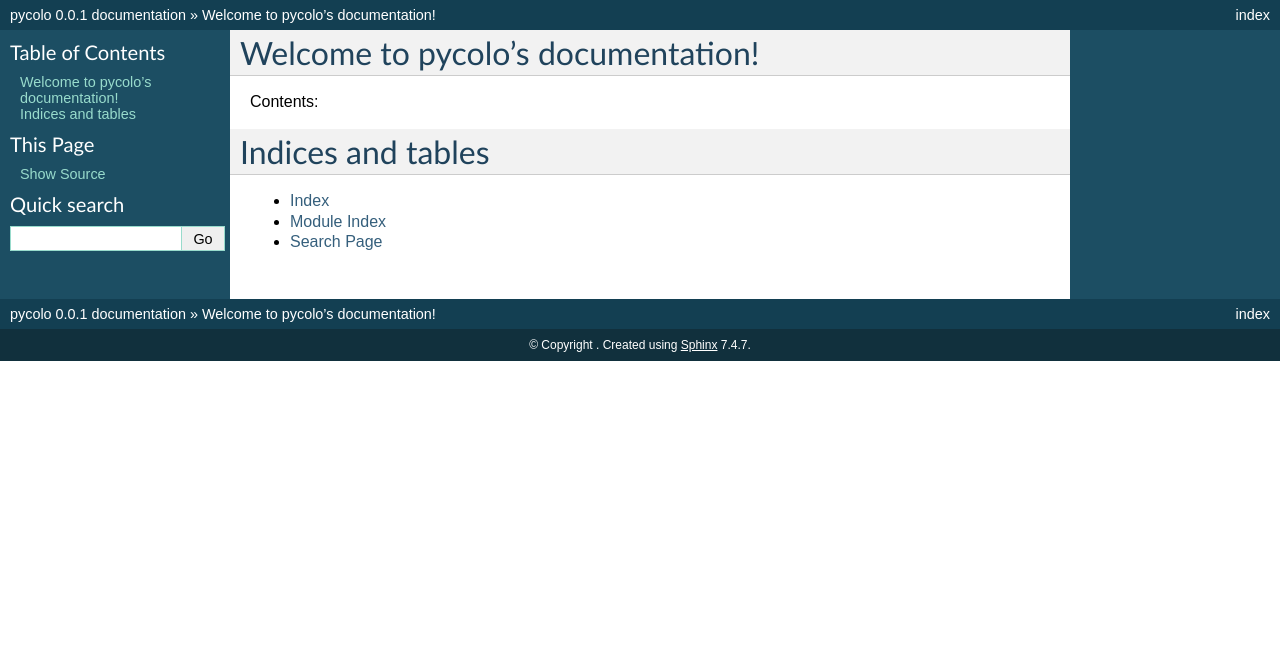
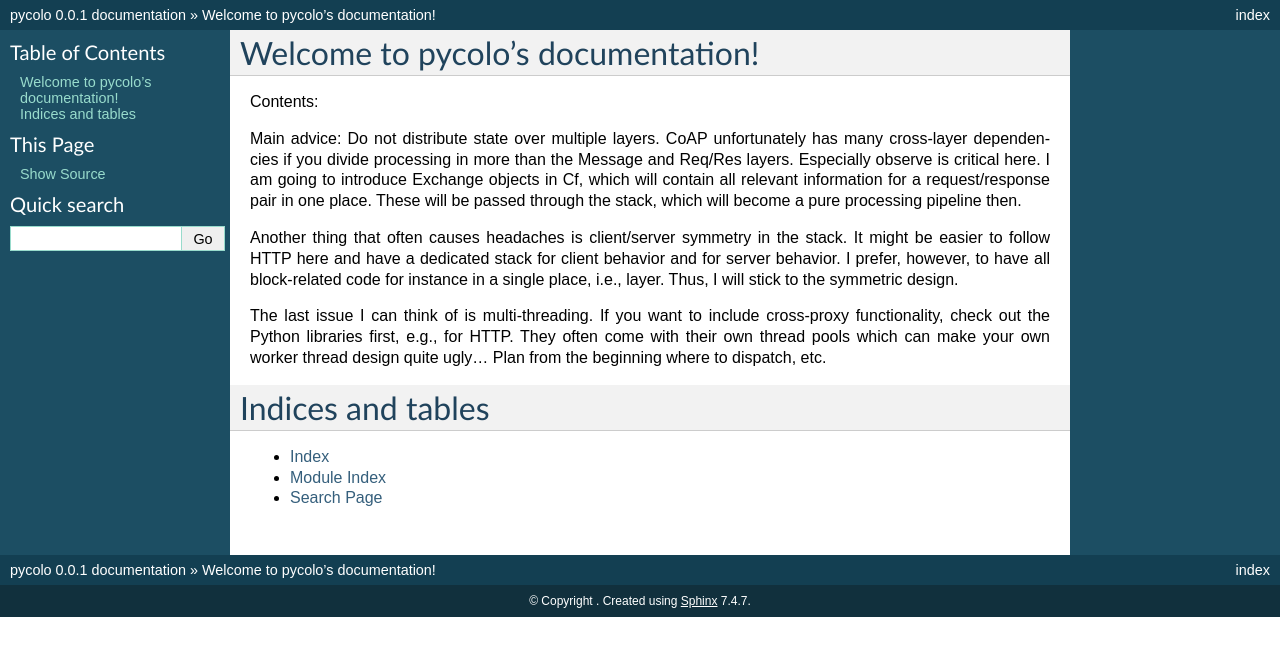
Before and after one commit to remyleone/pycolo, a Sphinx documentation site: the page built from docs/index.rst, in a window 1280 px wide. Shown: the top 656 px of the page. Built offline with Sphinx 7.4.7, drawn with Linux system fonts in a browser that asks for light colours.

Commit message:
Ajout de conseils de M.Kovatsch

```diff
--- a/docs/index.rst
+++ b/docs/index.rst
@@ -11,7 +11,24 @@ Contents:
 .. toctree::
    :maxdepth: 2
 
+Main advice: Do not distribute state over multiple layers. CoAP unfortunately
+has many cross-layer dependencies if you divide processing in more than the
+Message and Req/Res layers. Especially observe is critical here. I am going to
+introduce Exchange objects in Cf, which will contain all relevant information
+for a request/response pair in one place. These will be passed through the
+stack, which will become a pure processing pipeline then.
 
+Another thing that often causes headaches is client/server symmetry in the
+stack. It might be easier to follow HTTP here and have a dedicated stack for
+client behavior and for server behavior. I prefer, however, to have all
+block-related code for instance in a single place, i.e., layer. Thus, I will
+stick to the symmetric design.
+
+The last issue I can think of is multi-threading. If you want to include
+cross-proxy functionality, check out the Python libraries first, e.g., for
+HTTP. They often come with their own thread pools which can make your own
+worker thread design quite ugly… Plan from the beginning where to dispatch,
+etc.
 
 Indices and tables
 ==================
```
